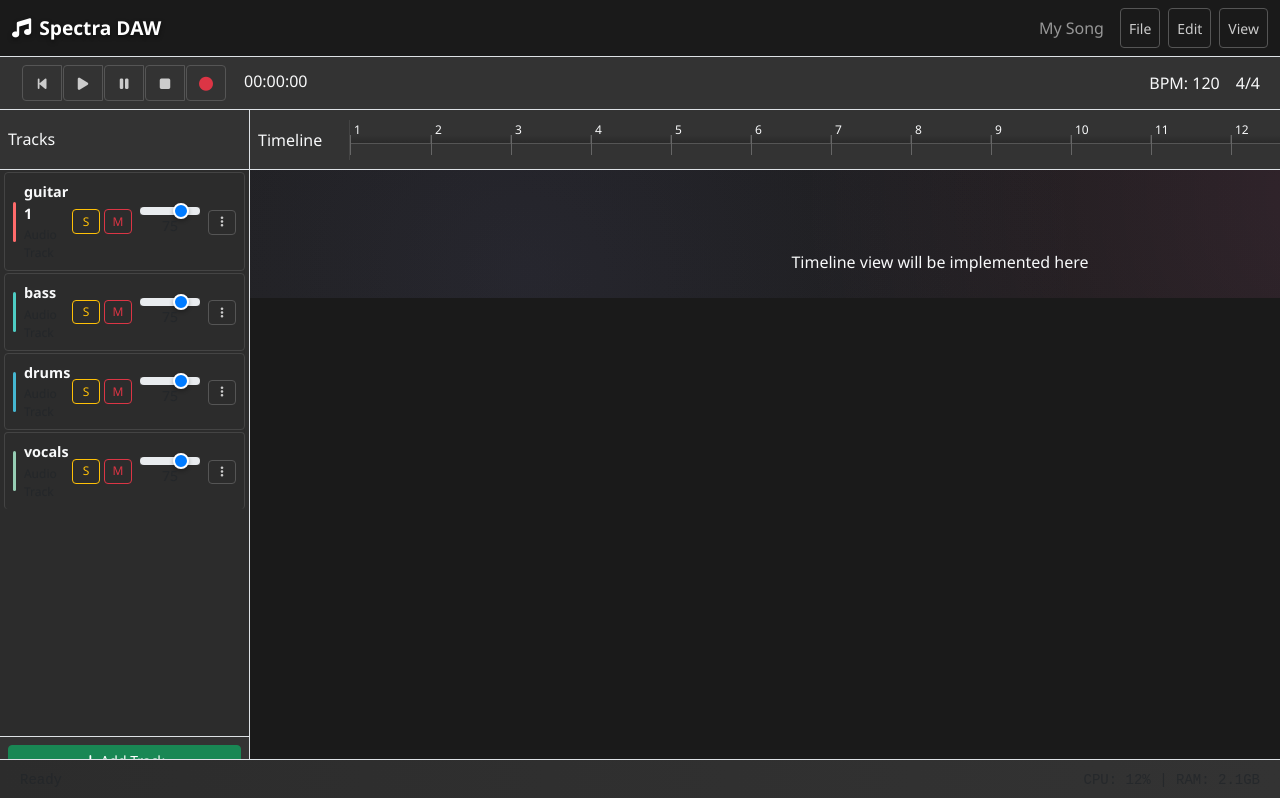
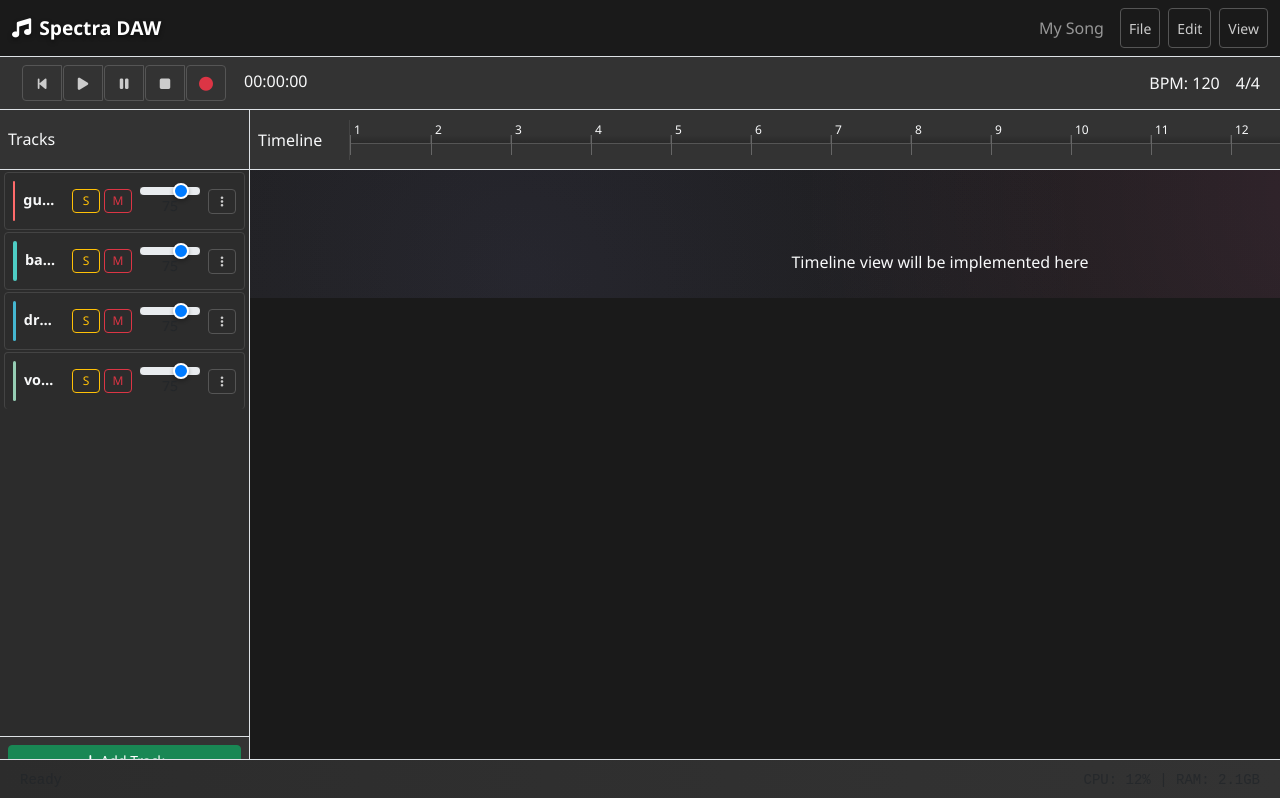
Before and after one commit to Jgorin/spectra, a Vue app: page / in a window 1280 px wide. Built offline with nearby package versions, Linux system fonts and the light colour scheme.

Commit message:
styling changes

```diff
--- a/src/components/project_view/track/ProjectTrack.vue
+++ b/src/components/project_view/track/ProjectTrack.vue
@@ -5,13 +5,12 @@
             <div class="track-color me-2" :style="{ backgroundColor: trackColor }"></div>
 
             <!-- Track Info -->
-            <div class="track-info flex-grow-1">
+            <div class="track-info flex-grow-1 me-3">
                 <div class="track-name text-light fw-semibold">{{ track?.name }}</div>
-                <div class="track-type text-muted small">Audio Track</div>
             </div>
 
             <!-- Track Controls -->
-            <div class="track-controls d-flex align-items-center">
+            <div class="track-controls d-flex align-items-center ms-auto">
                 <!-- Solo/Mute buttons -->
                 <button class="btn btn-outline-warning btn-sm me-1" :class="{ active: isSolo }" @click="toggleSolo">S</button>
                 <button class="btn btn-outline-danger btn-sm me-2" :class="{ active: isMute }" @click="toggleMute">M</button>
@@ -93,9 +92,20 @@ const toggleMute = () => {
     border-radius: 2px;
 }
 
+.track-info {
+    min-width: 0; /* Allow flex item to shrink */
+}
+
 .track-name {
     font-size: 0.9rem;
     margin-bottom: 2px;
+    white-space: nowrap;
+    overflow: hidden;
+    text-overflow: ellipsis;
+}
+
+.track-controls {
+    flex-shrink: 0; /* Prevent controls from shrinking */
 }
 
 .track-type {
```
